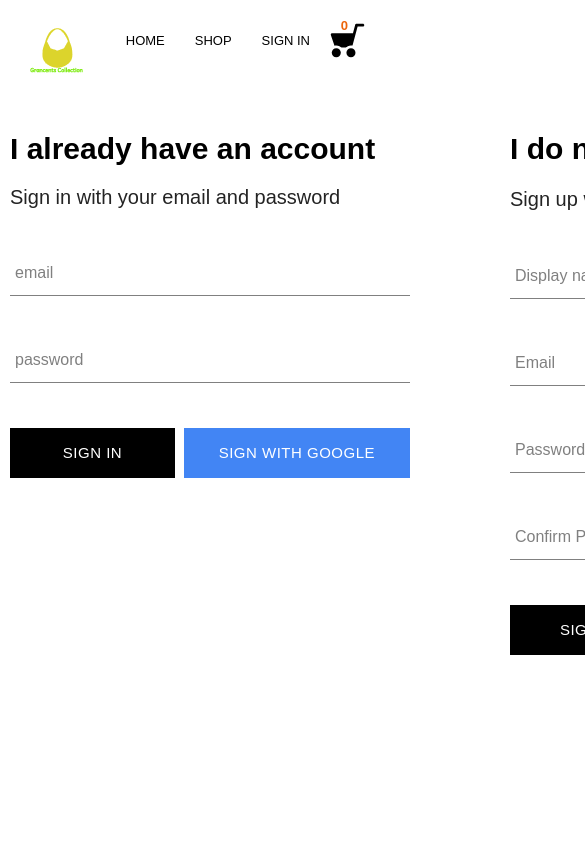
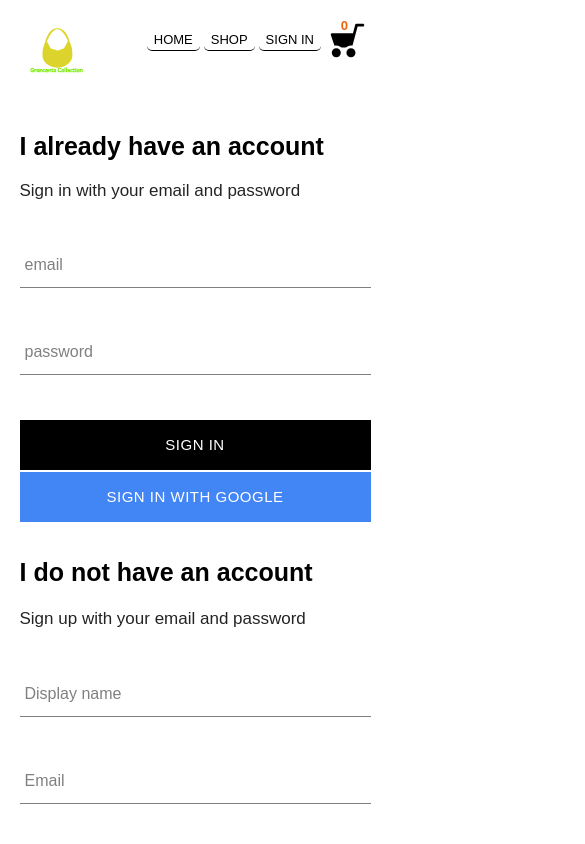
Before and after one commit to juma-vincent/grancents-collection, a React (Create React App) app: page /signin in a window 390 px wide. Shown: the top 844 px of the page, 585 px wide, since content can reach past the window. Built offline with nearby package versions, Linux system fonts and the light colour scheme; no server answers.

Commit message:
modified styling in the header, Sign in and Sign up components for mobile responsiveness

```diff
--- a/src/components/customButton/customButton.styles.jsx
+++ b/src/components/customButton/customButton.styles.jsx
@@ -45,7 +45,7 @@ export const CustomButtonContainer = styled.button`
   height: 50px;
   letter-spacing: 0.5px;
   line-height: 50px;
-  padding: 0 35px 0 35px;
+  padding: 0 15px 0 15px;
   font-size: 15px;
   background-color: black;
   color: white;
@@ -57,6 +57,7 @@ export const CustomButtonContainer = styled.button`
   outline: none;
   display: flex;
   justify-content: center;
+  margin-bottom: 2px;
 
   ${getButtonStyles}
 `;
--- a/src/components/header/header.styles.jsx
+++ b/src/components/header/header.styles.jsx
@@ -60,6 +60,15 @@ export const OptionsContainer = styled.div`
 `;
 
 export const OptionLink = styled(Link)`
-  padding: 10px 15px;
+  padding: 5px 15px;
   cursor: pointer;
+  border-bottom: solid black 1px;
+  border-radius: 8px;
+  margin-right: 4px;
+
+  @media screen and (max-width: 400px) {
+    padding: 3px 7px;
+    margin-right: 4px;
+    border-radius: 5px;
+  }
 `;
--- a/src/components/signin/signin.jsx
+++ b/src/components/signin/signin.jsx
@@ -60,7 +60,7 @@ const SignIn = ({ googleSignInStart, emailSignInStart }) => {
             onClick={googleSignInStart}
             isGoogleSignIn
           >
-            Sign with Google
+            Sign In with Google
           </CustomButton>
         </ButtonsBarContainer>
       </form>
--- a/src/components/signin/signin.styles.jsx
+++ b/src/components/signin/signin.styles.jsx
@@ -17,9 +17,32 @@ export const SignInContainer = styled.div`
     font-weight: normal;
     opacity: 0.86;
   }
+
+  @media screen and (max-width: 800px) {
+    h2 {
+      font-size: 25px;
+      font-weight: bold;
+      margin: 20px 0px;
+      justify-self: center;
+    }
+
+    span {
+      font-size: 17px;
+      font-weight: normal;
+      opacity: 0.86;
+      justify-self: center;
+    }
+    width: 90vw;
+    font-size: 15px;
+  }
 `;
 
 export const ButtonsBarContainer = styled.div`
   display: flex;
   justify-content: space-between;
+  @media screen and (max-width: 400px) {
+    display: flex;
+    flex-direction: column;
+    margin-bottom: 2px;
+  }
 `;
--- a/src/components/signup/signup.jsx
+++ b/src/components/signup/signup.jsx
@@ -72,7 +72,10 @@ const SignUp = ({ signUpStart }) => {
           required
         />
 
-        <CustomButton type="submit"> SIGN UP</CustomButton>
+        <CustomButton type="submit" className="button">
+          {" "}
+          SIGN UP
+        </CustomButton>
       </form>
     </SignUpContainer>
   );
--- a/src/components/signup/signup.styles.jsx
+++ b/src/components/signup/signup.styles.jsx
@@ -11,10 +11,33 @@ export const SignUpContainer = styled.div`
     opacity: 0.86;
     margin: 1px 0px;
   }
+
+  @media screen and (max-width: 800px) {
+    span {
+      display: flex;
+      font-size: 17px;
+      font-weight: normal;
+      opacity: 0.86;
+      margin: 1px 0px;
+      justify-self: center;
+    }
+
+    width: 90vw;
+    font-size: 15px;
+  }
+  @media screen and (max-width: 400px) {
+    .button {
+      width: 90vw;
+    }
+  }
 `;
 
 export const SignUpTitle = styled.h2`
   font-size: 30px;
   font-weight: bold;
   margin: 32px 0px 21px;
+
+  @media screen and (max-width: 800px) {
+    font-size: 25px;
+  }
 `;
--- a/src/pages/signinAndSignUp/signinAndSignup.styles.jsx
+++ b/src/pages/signinAndSignUp/signinAndSignup.styles.jsx
@@ -5,4 +5,10 @@ export const SignInAndSignUpContainer = styled.div`
   display: flex;
   justify-content: space-between;
   margin: 30px auto;
+
+  @media screen and (max-width: 800px) {
+    display: flex;
+    flex-direction: column;
+    width: 90vw;
+  }
 `;
```
